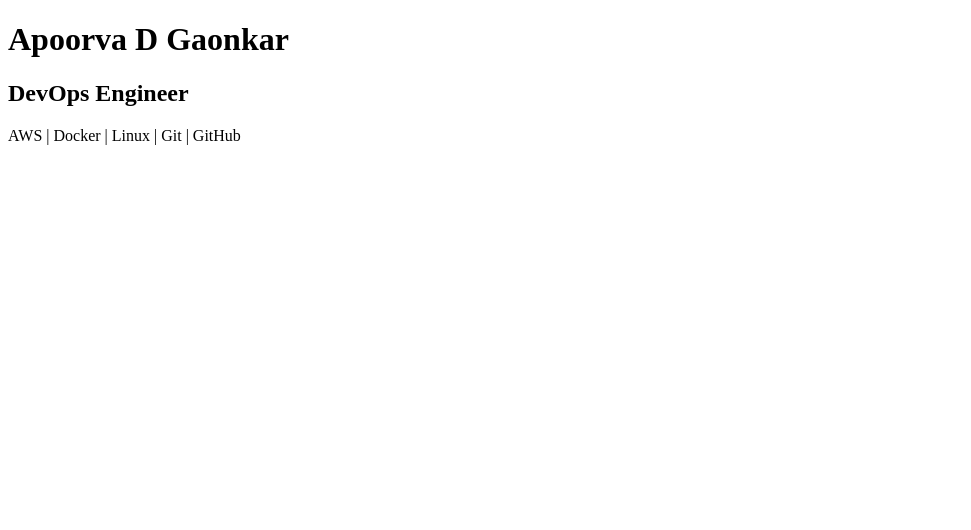
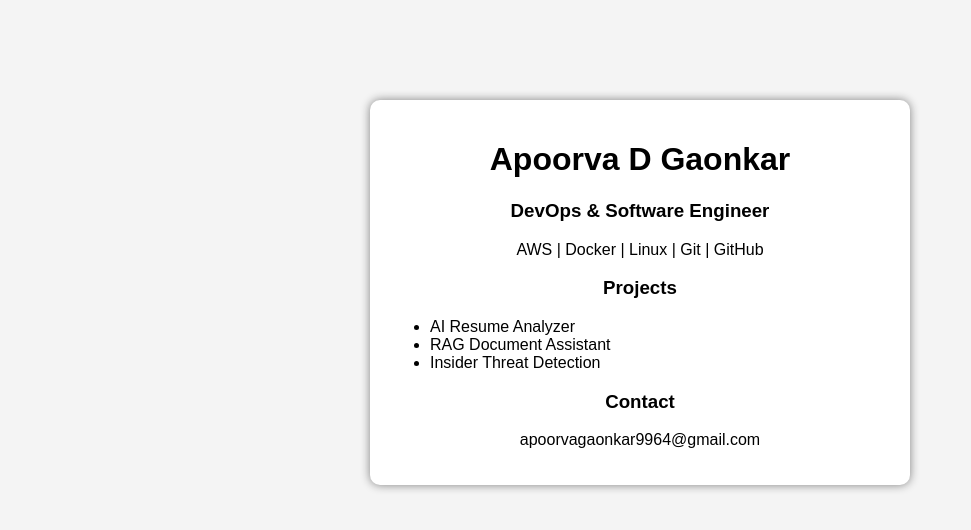
Before and after one commit to apoorvagaonkar99/devops-project, a plain HTML site: page website/index.html in a window 1280 px wide. Shown: the whole page, without its empty margins (0-971 px from the left). Drawn offline with Linux system fonts and the light colour scheme.

Commit message:
Improved portfolio UI

```diff
--- a/website/index.html
+++ b/website/index.html
@@ -1,11 +1,40 @@
 <!DOCTYPE html>
 <html>
 <head>
-    <title>Apoorva Portfolio</title>
+    <title>Apoorva D Gaonkar</title>
+    <style>
+        body {
+            font-family: Arial, sans-serif;
+            text-align: center;
+            margin-top: 100px;
+            background-color: #f4f4f4;
+        }
+        .card {
+            background: white;
+            width: 500px;
+            margin: auto;
+            padding: 20px;
+            border-radius: 10px;
+            box-shadow: 0px 0px 10px gray;
+        }
+    </style>
 </head>
 <body>
-    <h1>Apoorva D Gaonkar</h1>
-    <h2>DevOps Engineer</h2>
-    <p>AWS | Docker | Linux | Git | GitHub</p>
+    <div class="card">
+        <h1>Apoorva D Gaonkar</h1>
+        <h3>DevOps & Software Engineer</h3>
+
+        <p>AWS | Docker | Linux | Git | GitHub</p>
+
+        <h3>Projects</h3>
+        <ul style="text-align:left;">
+            <li>AI Resume Analyzer</li>
+            <li>RAG Document Assistant</li>
+            <li>Insider Threat Detection</li>
+        </ul>
+
+        <h3>Contact</h3>
+        <p>apoorvagaonkar9964@gmail.com</p>
+    </div>
 </body>
 </html>
```
